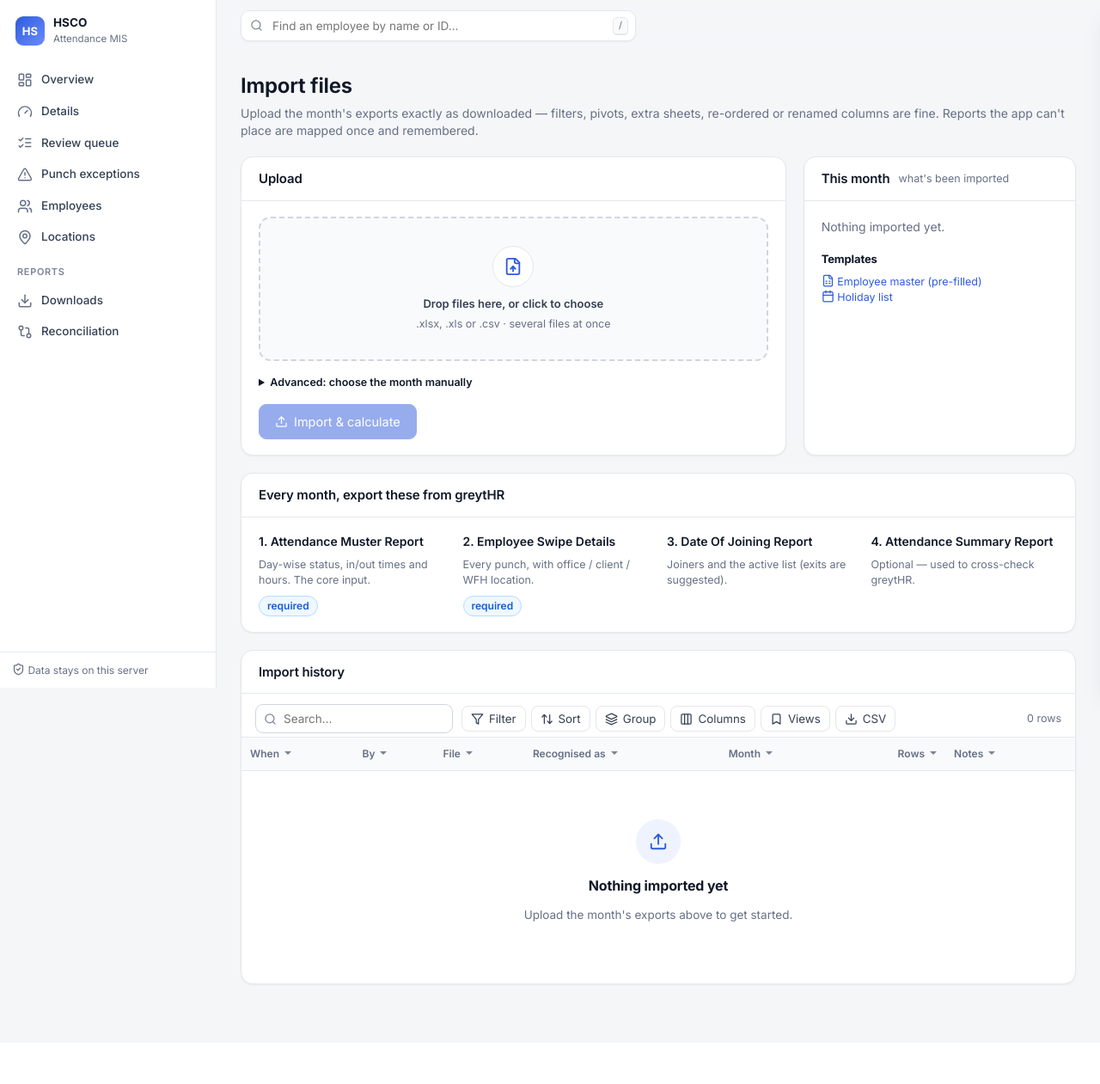
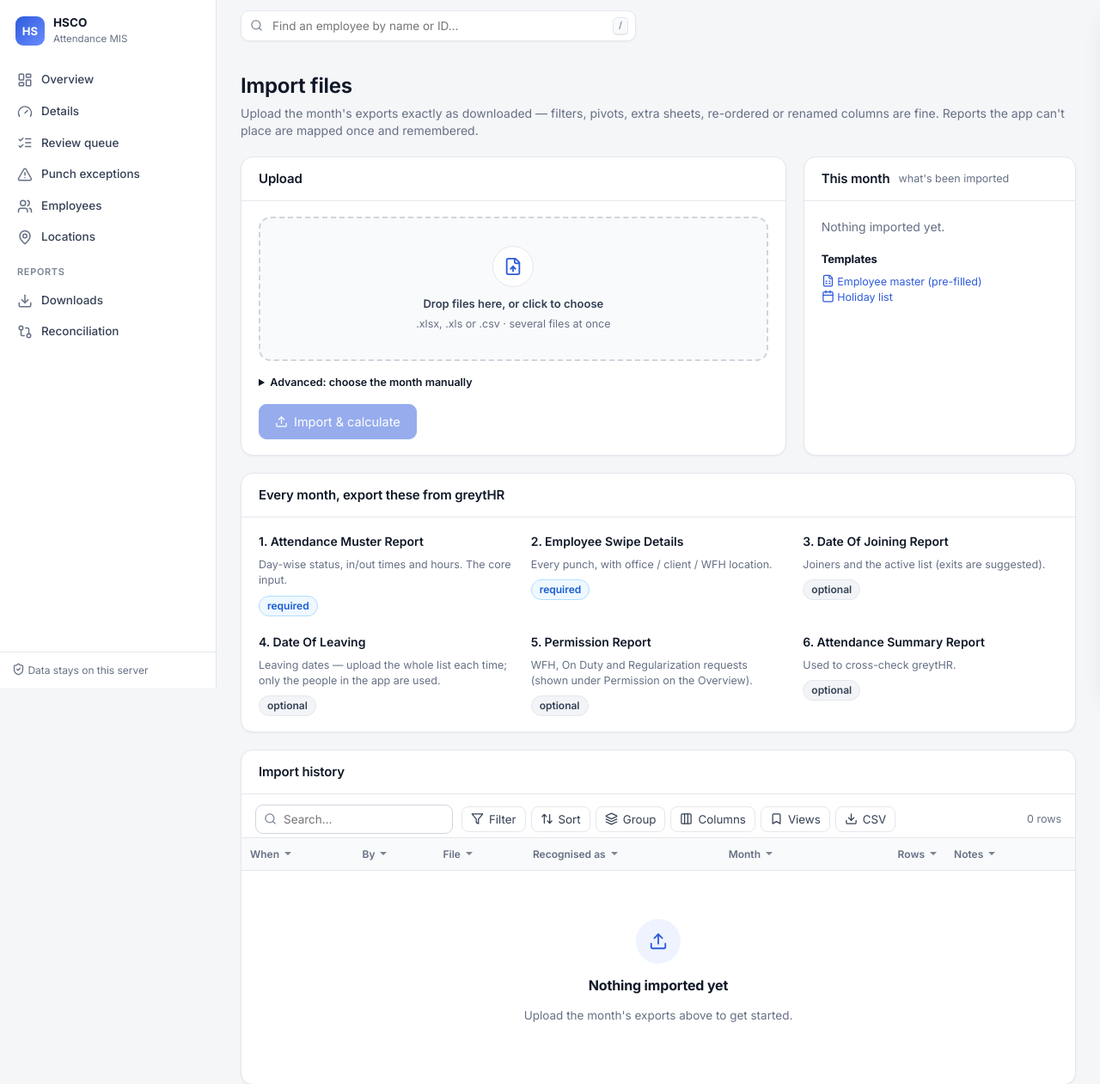
Before and after one commit to iodex99/hsco_emp_app, a Python web app: template app/templates/imports.html in a window 1280 px wide. Shown: the top 1261 px of the page at 86% size. Before the commit the page ends 1147 px from the top, so only its background shows below. Run offline with Jinja, Linux system fonts and the light colour scheme; the template is opened without the code that fills it, so the values that code supplies are empty.

Commit message:
v1.16.1: Import files lists all six greytHR reports (Date Of Leaving and Permission Report added)
Co-Authored-By: Claude Opus 5.5 <noreply@anthropic.com>

```diff
--- a/app/__init__.py
+++ b/app/__init__.py
@@ -3,4 +3,4 @@
 `__version__` is the single source of the product version. Bump it in the same commit as docs/CHANGELOG.md;
 CI publishes every green push to main as release `build-<run number>` (see docs/DEPLOYMENT.md "Updates").
 """
-__version__ = "1.16.0"
+__version__ = "1.16.1"
--- a/app/templates/imports.html
+++ b/app/templates/imports.html
@@ -61,12 +61,14 @@
 </tbody></table></div></div></div>{% endif %}
 
 <div class="card"><div class="hd"><h2>Every month, export these from greytHR</h2></div><div class="bd">
-  <div class="grid g4">
+  <div class="grid g3" style="row-gap:20px">
     {% for t, d, req in [('Attendance Muster Report','Day-wise status, in/out times and hours. The core input.', True),
                          ('Employee Swipe Details','Every punch, with office / client / WFH location.', True),
                          ('Date Of Joining Report','Joiners and the active list (exits are suggested).', False),
-                         ('Attendance Summary Report','Optional — used to cross-check greytHR.', False)] %}
-    <div><div class="strong">{{ loop.index }}. {{ t }}</div><div class="small muted mt-s">{{ d }}</div>{% if req %}<span class="badge b-info mt-s">required</span>{% endif %}</div>
+                         ('Date Of Leaving','Leaving dates — upload the whole list each time; only the people in the app are used.', False),
+                         ('Permission Report','WFH, On Duty and Regularization requests (shown under Permission on the Overview).', False),
+                         ('Attendance Summary Report','Used to cross-check greytHR.', False)] %}
+    <div><div class="strong">{{ loop.index }}. {{ t }}</div><div class="small muted mt-s">{{ d }}</div>{% if req %}<span class="badge b-info mt-s">required</span>{% else %}<span class="badge b-grey mt-s">optional</span>{% endif %}</div>
     {% endfor %}
   </div>
 </div></div>
```
Also changed, not shown: docs/TESTING.md (+4 -0 lines), docs/USER_GUIDE.md (+2 -1 lines), tests/test_web.py (+10 -0 lines), docs/CHANGELOG.md.
